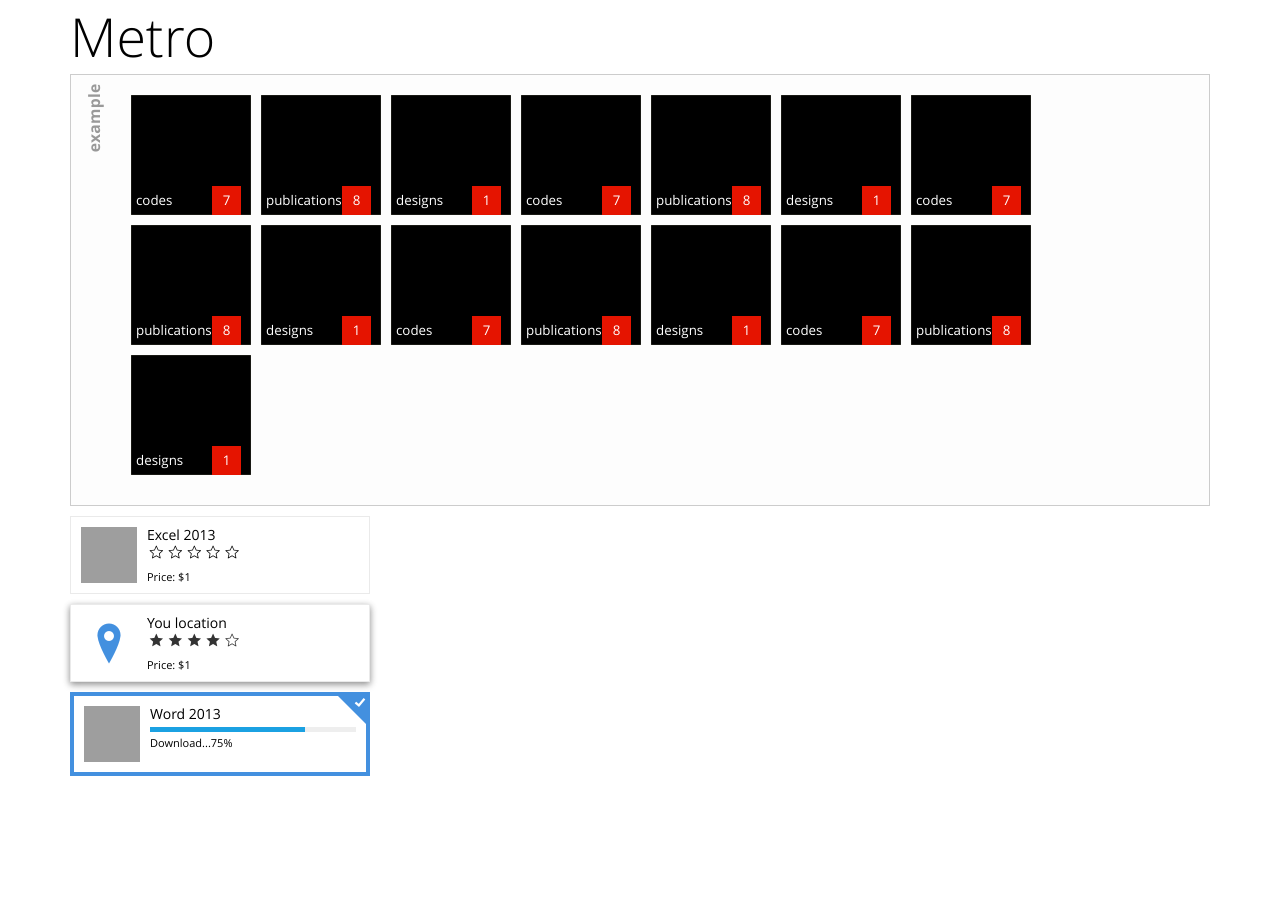
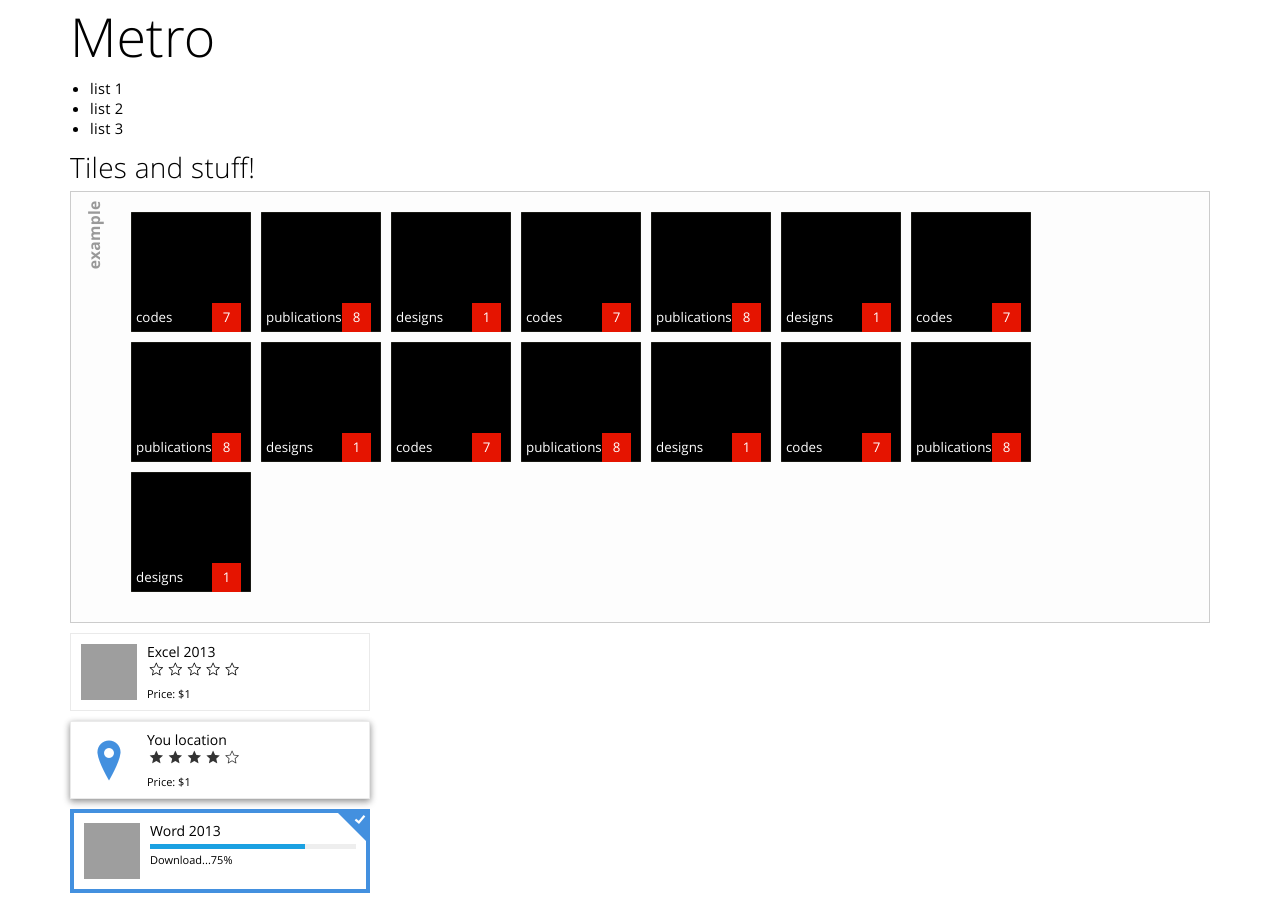
Before and after one commit to alexhagen/alexhagen.github.io, a Jekyll site: the page built from metro.md, in a window 1280 px wide. Built offline with Jekyll 4.4.1, drawn with Linux system fonts in a browser that asks for light colours; grey boxes are pictures that could not be loaded.

Commit message:
pure markdown stuff

```diff
--- a/metro.md
+++ b/metro.md
@@ -15,6 +15,13 @@ permalink: /metro/
 {% for post in site.categories.designs %}
    {% capture designs_count %} {{ designs_count | plus: 1 }} {% endcapture %}
 {% endfor %}
+
+- list 1
+- list 2
+- list 3
+
+## Tiles and stuff!
+
 <div class="example">
 
 <div class="tile bg-black">
```
